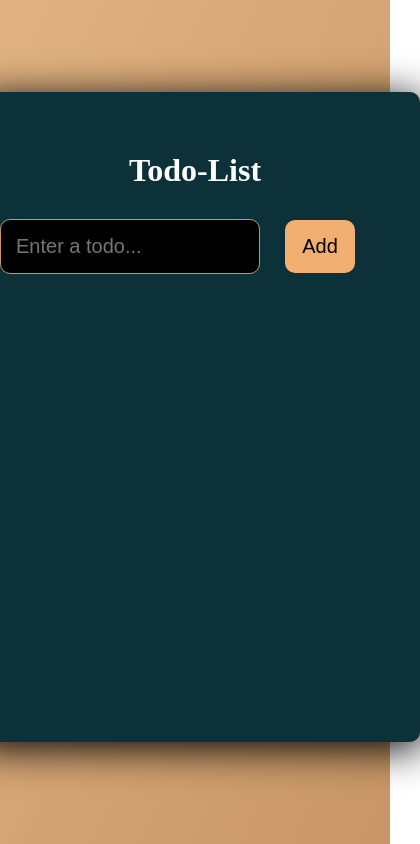
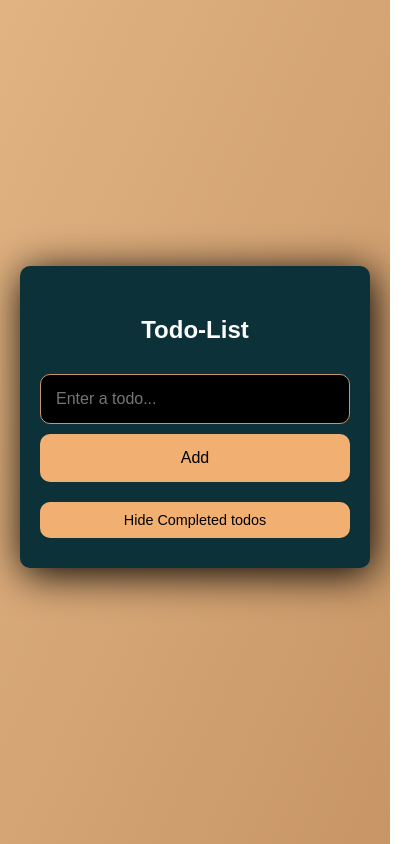
Before and after one commit to lopakhatoi/Todo-List, a React (Create React App) app: page / in a window 390 px wide. Shown: the whole page, 420 px wide, since content can reach past the window. Built offline with nearby package versions, Linux system fonts and the light colour scheme.

Commit message:
some changes

```diff
--- a/src/App.css
+++ b/src/App.css
@@ -8,6 +8,7 @@
 html, body {
   width: 100%;
   height: 100%;
+  font-family: 'Arial', sans-serif;
 }
 
 /* Container to center the app vertically and horizontally */
@@ -18,13 +19,14 @@ html, body {
   display: flex;
   justify-content: center;
   align-items: center;
+  padding: 20px;
 }
 
 /* Wrapper for the app content */
 .app-wrapper {
   background-color: #0c3138;
-  min-width: 450px;
-  min-height: 650px;
+  width: 100%;
+  max-width: 500px;
   padding: 30px;
   border-radius: 10px;
   box-shadow: 3px 6px 40px #000;
@@ -36,26 +38,27 @@ html, body {
   color: #fff;
   text-align: center;
   margin: 30px 0;
+  font-size: 2rem;
 }
 
 /* Input field for tasks */
 .task-input {
   outline: none;
-  width: 260px;
+  width: calc(100% - 95px);
   padding: 15px;
-  margin-right: 25px;
-  font-size: 20px;
+  font-size: 1rem;
   color: #ccc;
   background-color: #000;
   border: 1px solid #c89666;
   border-radius: 10px;
+  margin-bottom: 20px;
 }
 
 /* Button to add tasks */
 .button-add {
   width: 70px;
   padding: 15px;
-  font-size: 20px;
+  font-size: 1rem;
   border-radius: 10px;
   border: 0;
   background-color: #f1af71;
@@ -66,12 +69,12 @@ html, body {
 .list-item {
   display: flex;
   align-items: center;
-  justify-content: space-between; /* To space out the content */
-  margin: 20px 0;
+  justify-content: space-between;
+  margin: 10px 0;
   border: 1px solid #ccc;
   border-radius: 10px;
   padding: 10px;
-  list-style: none; /* Remove the default bullet points */
+  list-style: none;
 }
 
 /* Task action buttons */
@@ -82,7 +85,7 @@ html, body {
   outline: none;
   cursor: pointer;
   background-color: transparent;
-  font-size: 28px;
+  font-size: 1.2rem;
   border-radius: 50%;
 }
 
@@ -108,11 +111,11 @@ html, body {
 
 /* List input field */
 .list {
-  width: 220px; /* Adjust to fit the container properly */
+  width: 60%;
   background-color: #0c3138;
   border: none;
   color: #ccc;
-  font-size: 20px;
+  font-size: 1rem;
   padding-left: 10px;
   margin-right: 15px;
 }
@@ -122,3 +125,54 @@ input:focus,
 button:focus {
   outline: none;
 }
+
+/* Toggle button */
+.toggle-button {
+  width: 100%;
+  padding: 10px;
+  align-items: center;
+  font-size: 1rem;
+  border-radius: 10px;
+  border: 0;
+  background-color: #f1af71;
+  cursor: pointer;
+  margin: 10px 0;
+  transition: background-color 0.3s;
+}
+
+.toggle-button:hover {
+  background-color: #e99f62;
+}
+
+.toggle-button:active {
+  background-color: #d88d54;
+}
+
+/* Media Queries for Responsiveness */
+@media (max-width: 600px) {
+  .app-wrapper {
+    padding: 20px;
+  }
+
+  .header h1 {
+    font-size: 1.5rem;
+  }
+
+  .task-input, .button-add {
+    width: 100%;
+    margin-bottom: 10px;
+  }
+
+  .list {
+    width: 50%;
+    font-size: 0.9rem;
+  }
+
+  .button-complete, .button-edit, .button-delete {
+    font-size: 1rem;
+  }
+
+  .toggle-button {
+    font-size: 0.9rem;
+  }
+}
--- a/src/App.js
+++ b/src/App.js
@@ -1,41 +1,46 @@
-import React,{useState,useEffect} from "react";
+import React, { useState, useEffect } from "react";
 import Header from "./components/Header";
 import Form from "./components/Form";
 import TodoLists from "./components/TodoLists";
 import './App.css';
 
-const App=()=> {
+const App = () => {
+  const initialState = JSON.parse(localStorage.getItem("todos")) || [];
+  const [input, setInput] = useState("");
+  const [todos, setTodos] = useState(initialState);
+  const [editTodo, setEditTodo] = useState(null);
+  const [showCompleted, setShowCompleted] = useState(true);
 
-  const initialState=JSON.parse(localStorage.getItem("todos")) || [];
-  const [input, setInput]=useState("");
-  const[todos, setTodos]=useState(initialState);
-  const [editTodo,setEditTodo]=useState(null);
+  useEffect(() => {
+    localStorage.setItem("todos", JSON.stringify(todos));
+  }, [todos]);
 
-  useEffect(()=>{
-    localStorage.setItem("todos", JSON.stringify(todos))
-  }, [todos]);
+  const toggleShowCompleted = () => {
+    setShowCompleted(prevShowCompleted => !prevShowCompleted);
+  };
+
   return (
     <div className="container">
       <div className="app-wrapper">
-        <div>
-          <Header />
-        </div>
-        <div>
-          <Form
+        <Header />
+        <Form
           input={input}
           setInput={setInput}
           todos={todos}
           setTodos={setTodos}
           editTodo={editTodo}
           setEditTodo={setEditTodo}
-          />
-         <div>
-          <TodoLists todos={todos} setTodos={setTodos} setEditTodo={setEditTodo} />
-         </div>
-        </div>
+        />
+        <button className="toggle-button" onClick={toggleShowCompleted}>
+          {showCompleted ? 'Hide Completed todos' : 'Show all todos'}
+        </button>
+        <TodoLists
+          todos={todos}
+          setTodos={setTodos}
+          setEditTodo={setEditTodo}
+          showCompleted={showCompleted}
+        />
       </div>
-
-
     </div>
   );
 }
--- a/src/components/TodoLists.js
+++ b/src/components/TodoLists.js
@@ -1,6 +1,7 @@
 import React from 'react';
+import PropTypes from 'prop-types';
 
-const TodoLists = ({ todos, setTodos, setEditTodo }) => {
+const TodoLists = ({ todos, setTodos, setEditTodo, showCompleted }) => {
   const handleComplete = (todo) => {
     setTodos(
       todos.map((item) =>
@@ -20,13 +21,15 @@ const TodoLists = ({ todos, setTodos, setEditTodo }) => {
 
   return (
     <ul style={{ listStyle: 'none', padding: 0 }}>
-      {todos.map((todo) => (
+      {todos
+        .filter(todo => showCompleted || !todo.completed)
+        .map((todo) => (
         <li className='list-item' key={todo.id}>
           <input
             type='text'
             value={todo.title}
             className={`list ${todo.completed ? 'complete' : ''}`}
-            onChange={(event) => event.preventDefault()}
+            readOnly
           />
           <div>
             <button
@@ -54,4 +57,11 @@ const TodoLists = ({ todos, setTodos, setEditTodo }) => {
   );
 };
 
+TodoLists.propTypes = {
+  todos: PropTypes.array.isRequired,
+  setTodos: PropTypes.func.isRequired,
+  setEditTodo: PropTypes.func.isRequired,
+  showCompleted: PropTypes.bool.isRequired,
+};
+
 export default TodoLists;
```
